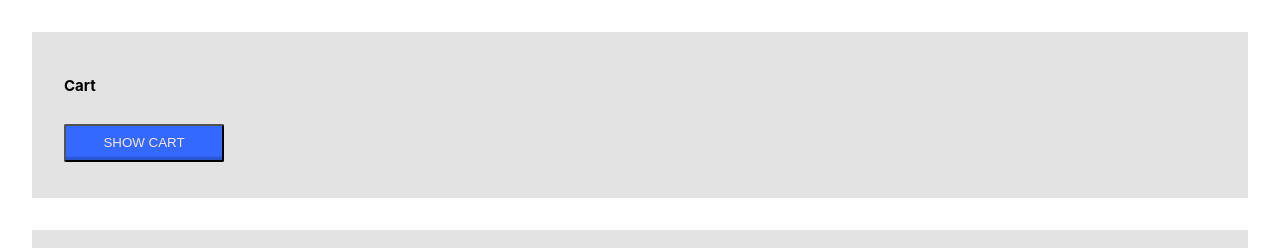
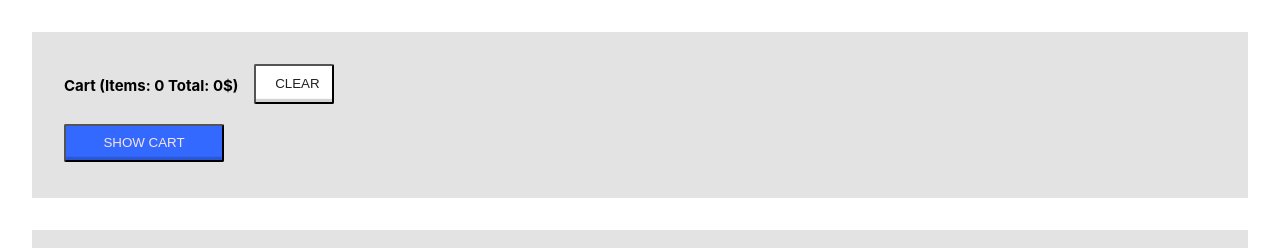
Before and after one commit to konikowska/shopping-cart-in-pure-react, a React (Create React App) app: page / in a window 1280 px wide. Shown: the top 248 px of the page. Built offline with nearby package versions, Linux system fonts and the light colour scheme.

Commit message:
Cart: added amount of products and total price

```diff
--- a/src/App.scss
+++ b/src/App.scss
@@ -1,4 +1,4 @@
-@import './theme.scss';
+@import "./theme.scss";
 
 .App {
   display: grid;
@@ -13,10 +13,24 @@
     padding: 2rem;
     display: grid;
     row-gap: 1rem;
+    column-gap: 1rem;
     background-color: $mercury;
 
     .cart__button {
       max-width: 10rem;
+    }
+
+    .cart__button-clear {
+      background-color: $white;
+      color: $mineShaft;
+      max-width: 5rem;
+    }
+
+    .cart__header {
+      display: grid;
+      column-gap: 1rem;
+      grid-template-rows: 1fr;
+      grid-template-columns: auto 1fr;
     }
   }
 
--- a/src/Components/CartContainer/index.jsx
+++ b/src/Components/CartContainer/index.jsx
@@ -3,17 +3,49 @@ import useCartContext from "../../contexts/useCartContext";
 import CartItem from "./CartItem";
 
 const Cart = ({ className }) => {
-  const { cart, showCart, setShowCart } = useCartContext();
+  const { cart, showCart, setShowCart, setCart } = useCartContext();
+  const [productsAmount, setProductsAmount] = React.useState(0);
+  const [total, setTotal] = React.useState(0);
+
+  React.useEffect(() => {
+    setProductsAmount(
+      cart.reduce((prev, curr) => {
+        const sum = prev + curr.quantity;
+        return sum;
+      }, 0)
+    );
+    setTotal(
+      cart.reduce((prev, curr) => {
+        const sum = prev + curr.price;
+        return sum;
+      }, 0)
+    );
+  }, [cart]);
 
   const handleShowCartClick = e => {
     e.preventDefault();
     setShowCart(!showCart);
   };
 
+  const handleClearClick = e => {
+    e.preventDefault();
+    setCart([]);
+  };
+
   const buttonText = showCart ? "Hide Cart" : "Show Cart";
   return (
     <section className={className}>
-      <h1>Cart</h1>
+      <div className="cart__header">
+        <h1>Cart ({`Items: ${productsAmount} Total: ${total}$`})</h1>
+        <button
+          type="button"
+          onClick={handleClearClick}
+          className="button--blue cart__button-clear"
+        >
+          Clear
+        </button>
+      </div>
+
       <button
         onClick={handleShowCartClick}
         className="button--blue cart__button"
--- a/src/contexts/CartContext.js
+++ b/src/contexts/CartContext.js
@@ -60,7 +60,7 @@ const CartContextProvider = props => {
 
   return (
     <CartContext.Provider
-      value={{ cart, addProduct, updateProductQuantity, setShowCart, showCart }}
+      value={{ cart, addProduct, updateProductQuantity, setShowCart, showCart, setCart }}
     >
       {props.children}
     </CartContext.Provider>
--- a/src/theme.scss
+++ b/src/theme.scss
@@ -5,3 +5,4 @@ $gray: gray;
 $mercury: #e3e3e3;
 $springRain: #a1caa0;
 $eunry: #caa5a0;
+$mineShaft: #212121;
```
